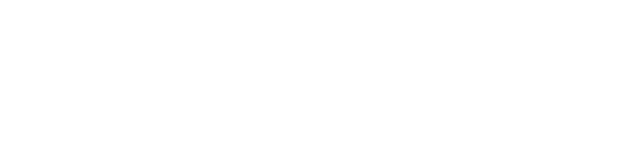
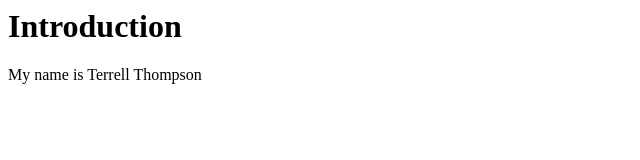
Before and after one commit to SRTRe11cat/CSCWrld, a plain HTML site: page index.html in a window 1280 px wide. Shown: the whole page, without its empty margins (0-640 px from the left). Drawn offline with Linux system fonts and the light colour scheme.

Commit message:
Update index.html

```diff
--- a/index.html
+++ b/index.html
@@ -2,5 +2,7 @@
   <html>
     <head>
       <title> My Webpage !</title>
+      <h1> Introduction </h1>
+      <p>My name is Terrell Thompson</p>
     </head>
   </html>
```
